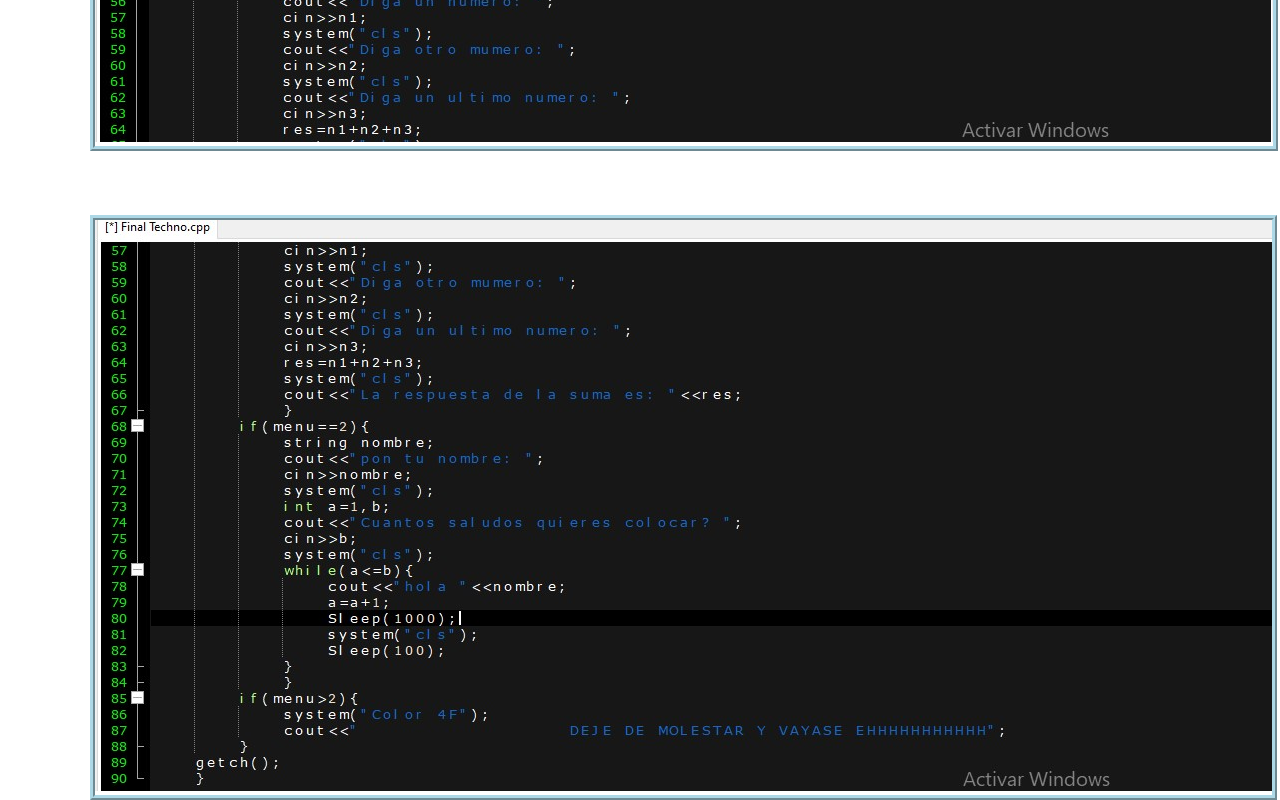
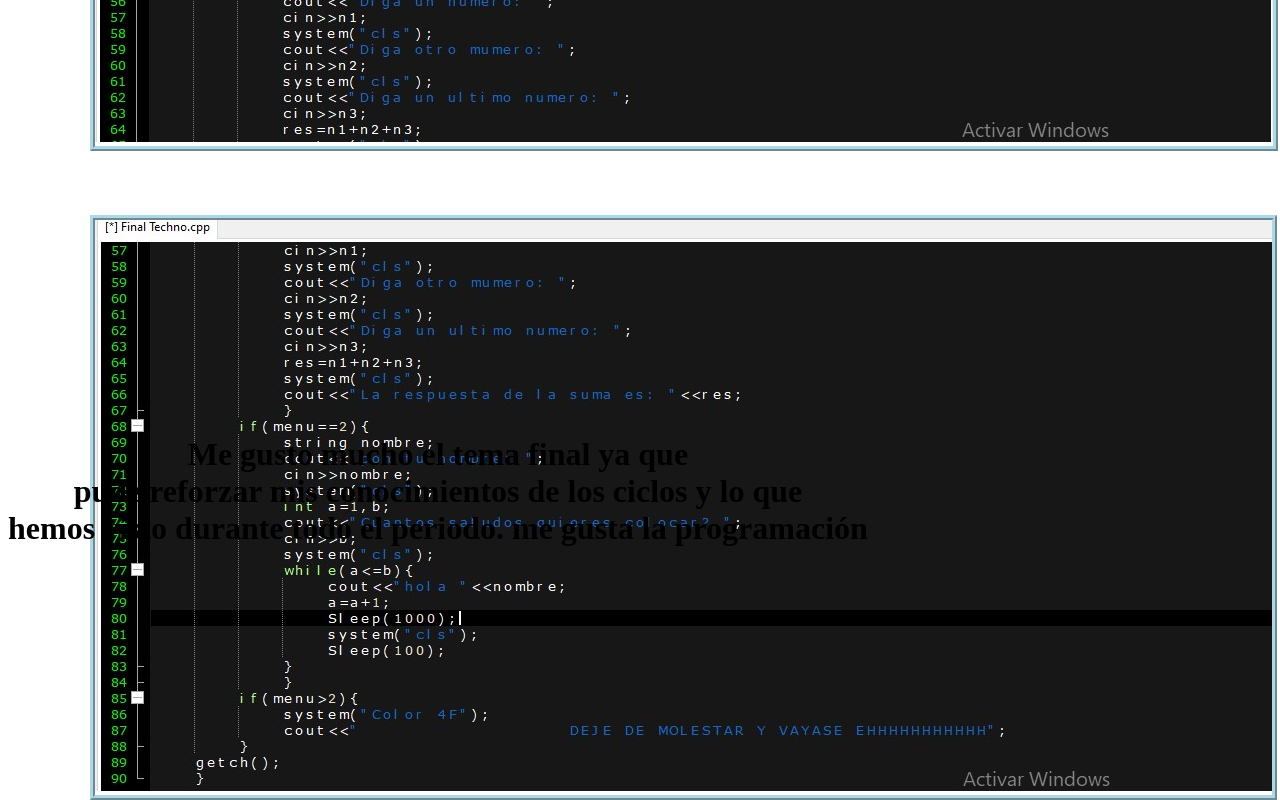
Before and after one commit to JohanXB800/Final-Primer-Periodo-, a plain HTML site: page index.html in a window 1280 px wide. Shown: the part 1235-2035 px from the top of the page. Drawn offline with Linux system fonts and the light colour scheme.

Commit message:
Update index.html

```diff
--- a/index.html
+++ b/index.html
@@ -10,5 +10,6 @@
 	<div style="position: absolute;top: 150px;left: 90px; border: lightblue 5px ridge;"><img src="1.jpg"></div><br>
 	<div style="position: absolute;top: 800px;left: 90px; border: lightblue 5px ridge;"><img src="2.jpg"></div><br>
 	<div style="position: absolute;top: 1450px; left: 90px; border: lightblue 5px ridge;"><img src="3.jpg"></div><br>
+	<div style="position: absolute;top: 1650px;"><center><h1>Me gusto mucho el tema final ya que <br>pude reforzar mis conocimientos de los ciclos y lo que <br>hemos visto durante todo el periodo. me gusta la programación</h1></center></div>
 </body>
 </html>
```
